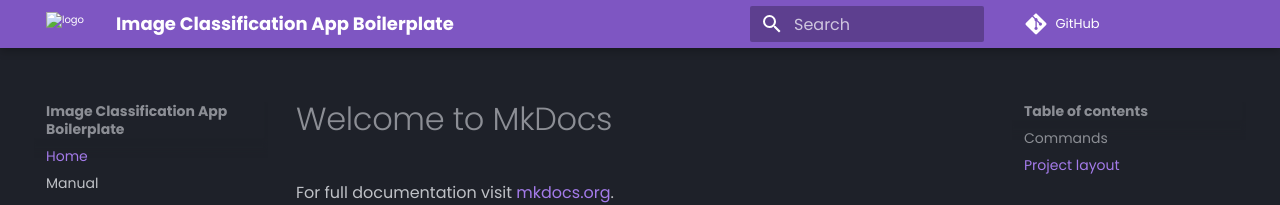
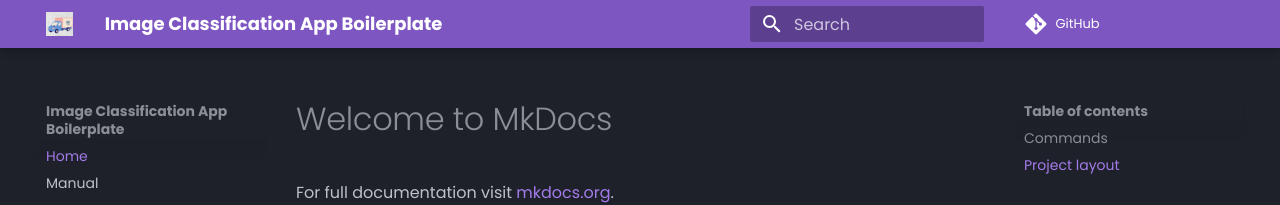
Before and after one commit to smaranjitghose/img_ai_app_boilerplate, an MkDocs documentation site: the page built from docs/index.md, in a window 1280 px wide. Shown: the top 205 px of the page. Built offline with MkDocs 1.6.1 and Material for MkDocs 9.7.7, drawn with Linux system fonts in a browser that asks for light colours; comment, search, counter and statistics services are not loaded.

Commit message:
Added Custom Theme, Favicon and some icons

```diff
--- a/mkdocs.yml
+++ b/mkdocs.yml
@@ -7,8 +7,8 @@ nav:
 
 theme:
     name: 'material'
-    logo: 'images/icons/logo.png'
-    favicon: 'images/icons/logo.png'
+    logo: 'images/favicon.png'
+    favicon: 'images/favicon.png'
     palette:
         scheme: slate
         primary: deep purple
@@ -27,3 +27,6 @@ google_analytics:
 
 markdown_extensions:
   - attr_list
+  - pymdownx.emoji:
+      emoji_index: !!python/name:materialx.emoji.twemoji
+      emoji_generator: !!python/name:materialx.emoji.to_svg
```
Also changed, not shown: docs/images/favicon.png (added), docs/images/logo.png (added), docs/manual.md (added).
